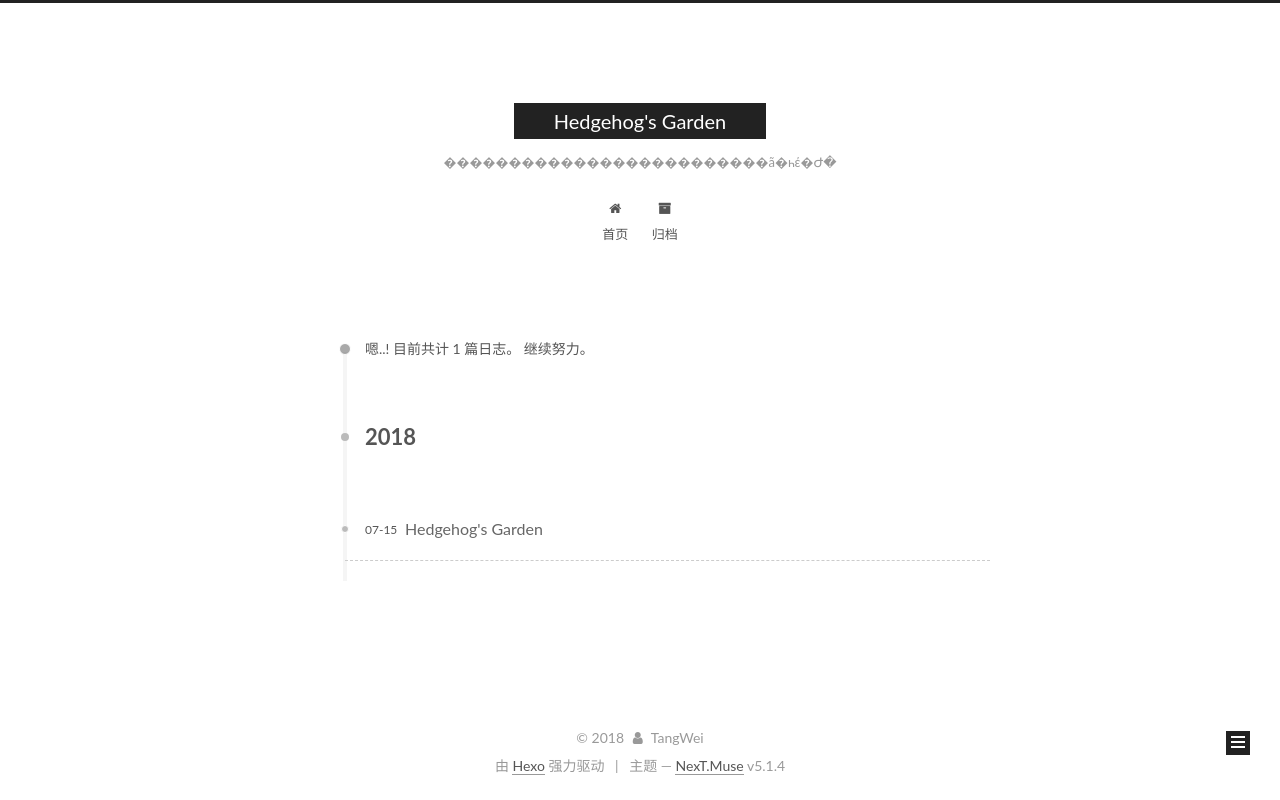
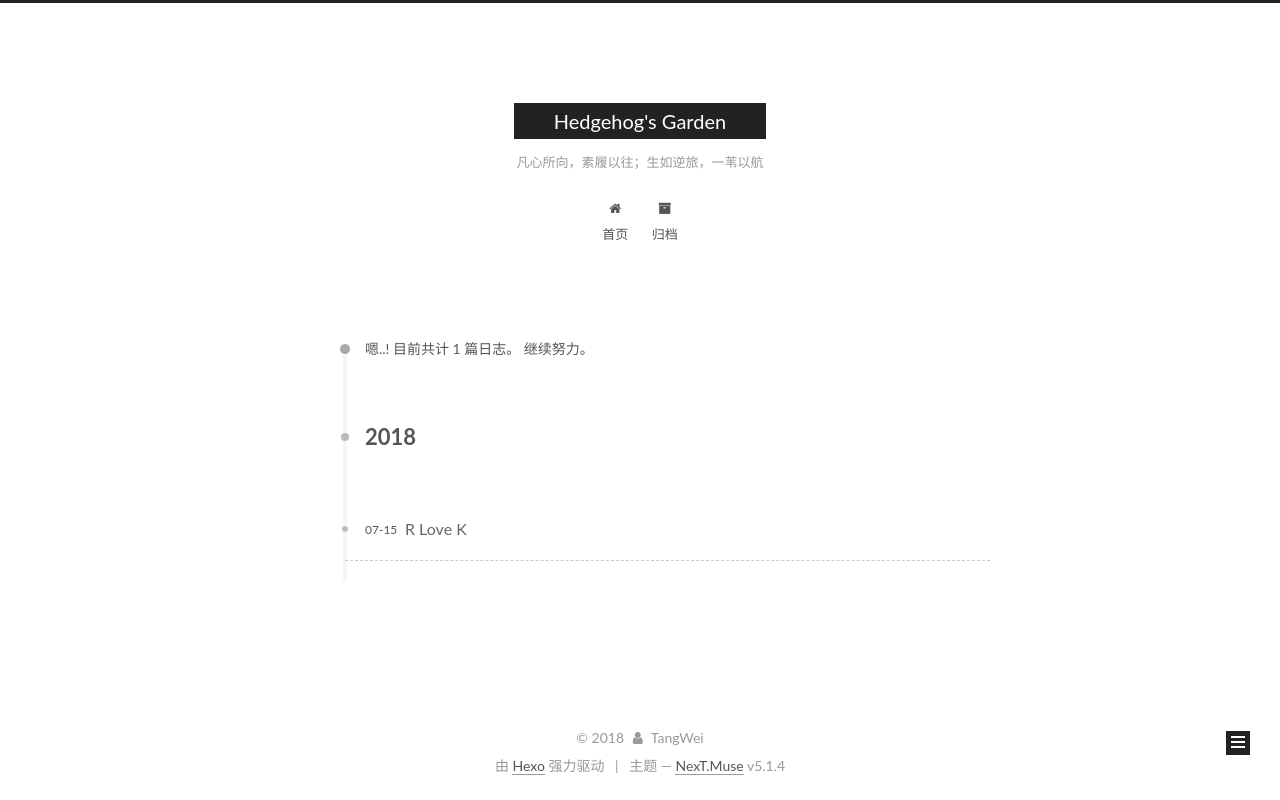
Before and after one commit to rk1019/hedgehoggarden.github.io, a plain HTML site: page archives/index.html in a window 1280 px wide. Drawn offline with Linux system fonts and the light colour scheme.

Commit message:
Site updated: 2018-07-18 23:05:06

```diff
--- a/archives/index.html
+++ b/archives/index.html
@@ -156,7 +156,7 @@
       </a>
     </div>
 
-        <p class="site-subtitle">�������������������������ã�һέ�Ժ�</p>
+        <p class="site-subtitle">凡心所向，素履以往；生如逆旅，一苇以航</p>
 
   </div>
 
@@ -253,7 +253,7 @@
 
             <a class="post-title-link" href="/2018/07/15/hello-world/" itemprop="url">
 
-                <span itemprop="name">Hedgehog's Garden</span>
+                <span itemprop="name">R Love K</span>
 
             </a>
 
```
Also changed, not shown: 2018/07/15/hello-world/index.html (+6 -6 lines), archives/2018/07/index.html (+2 -2 lines), archives/2018/index.html (+2 -2 lines), index.html (+2 -2 lines).
